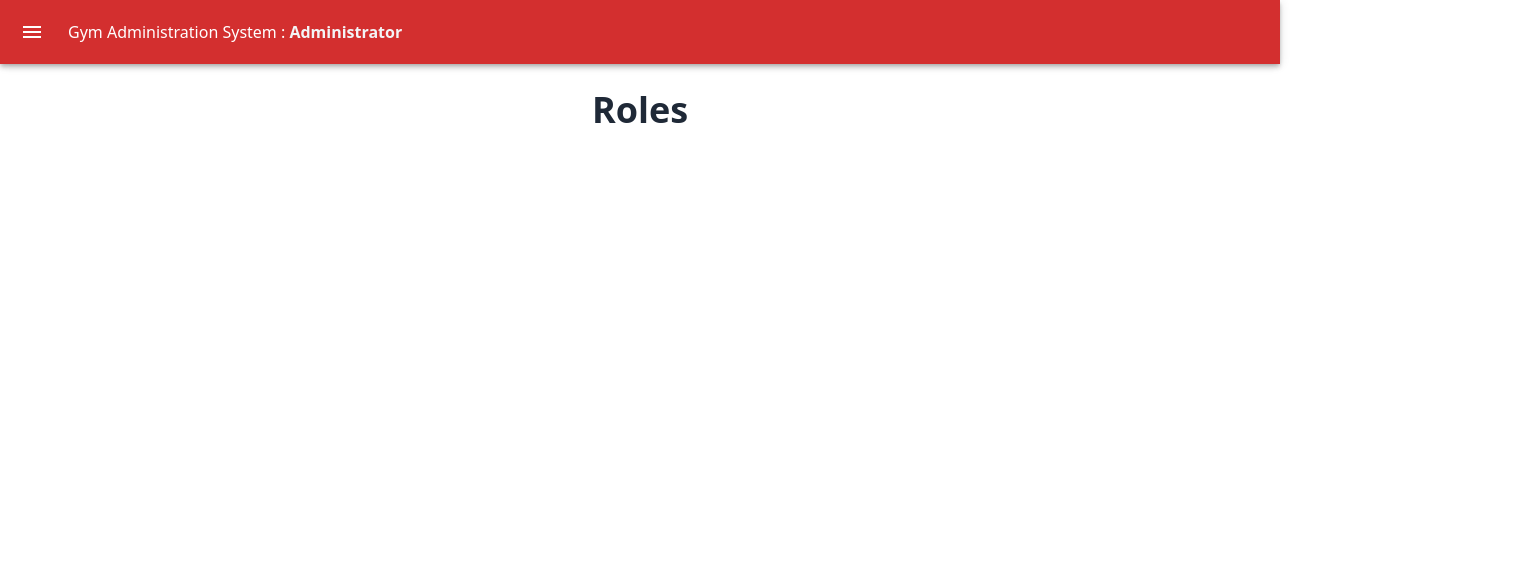
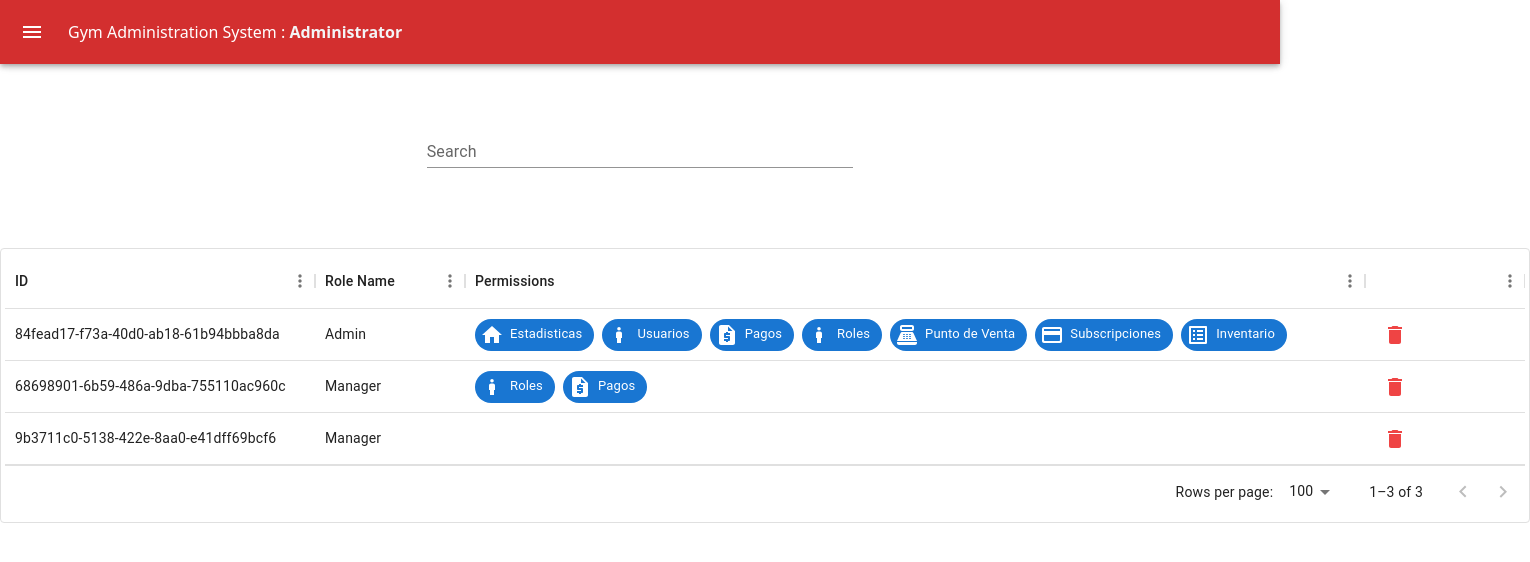
Before and after one commit to miguel-resource/gym-administration, a Next.js app: page /roles in a window 1280 px wide. Shown: the top 562 px of the page, 1530 px wide, since content can reach past the window. Built offline with nearby package versions, Linux system fonts and the light colour scheme.

Commit message:
[ADD] action buttons

```diff
--- /dev/null
+++ b/components/common/ActionButtons.tsx
@@ -0,0 +1,65 @@
+import { SpeedDial, SpeedDialAction, SpeedDialIcon } from "@mui/material";
+import Panel from "../home/Panel";
+import DeleteIcon from "@mui/icons-material/Delete";
+import { useCart } from "react-use-cart";
+
+type Props = {
+  actions?: any[];
+};
+
+const ActionButtons = ({ actions }: Props) => {
+  const { emptyCart } = useCart();
+
+  return (
+    <SpeedDial
+      ariaLabel="SpeedDial basic example"
+      // slot="
+      sx={{
+        position: "fixed",
+        bottom: 16,
+        right: 16,
+        "& .MuiFab-primary": {
+          backgroundColor: "#F87171",
+          "&:hover": {
+            backgroundColor: "#FFB8B8",
+          },
+        },
+      }}
+      icon={
+        <SpeedDialIcon
+          sx={{ color: "white", "&:hover": { color: "#F87171" } }}
+        />
+      }
+    >
+      {actions ? (
+        actions.map((action) => (
+          <SpeedDialAction
+            key={action.name}
+            icon={action.icon}
+            tooltipTitle={action.name}
+            onClick={action.action}
+          />
+        ))
+      ) : (
+        <SpeedDialAction
+          sx={{ backgroundColor: "#F87171" }}
+          tooltipTitle="Delete all products"
+          icon={
+            <DeleteIcon
+              sx={{
+                color: "#F87171",
+                "&:hover": { color: "#F87171" },
+              }}
+            />
+          }
+          onClick={() => {
+            console.log("Delete all products");
+            emptyCart();
+          }}
+        />
+      )}
+    </SpeedDial>
+  );
+};
+
+export default ActionButtons;
--- a/pages/pos/index.tsx
+++ b/pages/pos/index.tsx
@@ -2,25 +2,26 @@ import CommonLayout from "@/components/common/CommonLayout";
 import TableData from "@/components/common/TableData";
 import Tabs from "@/components/pos/Tabs";
 import { faker } from "@faker-js/faker";
-import {
-  IconButton,
-  SpeedDial,
-  SpeedDialAction,
-  SpeedDialIcon,
-} from "@mui/material";
+import { IconButton } from "@mui/material";
 import { GridColDef } from "@mui/x-data-grid";
 import { lazy, useEffect, useState } from "react";
-import { CartProvider, useCart } from "react-use-cart";
+import { useCart } from "react-use-cart";
 import DeleteIcon from "@mui/icons-material/Delete";
 import SubscriptionSection from "@/components/pos/SubscriptionSection";
+import ActionButtons from "@/components/common/ActionButtons";
+import FileCopyIcon from "@mui/icons-material/FileCopyOutlined";
+import SaveIcon from "@mui/icons-material/Save";
+import PrintIcon from "@mui/icons-material/Print";
+import ShareIcon from "@mui/icons-material/Share";
 
 const ProductForm = lazy(() => import("@/components/pos/ProductsForm"));
 
 const POS = () => {
   const [value, setValue] = useState(0);
-  const { items } = useCart();
+  const { emptyCart } = useCart();
   const [products, setProducts] = useState([] as any[]);
   const [openModal, setOpenModal] = useState<boolean>(false);
+
   const columns: GridColDef[] = [
     { field: "name", headerName: "Name", width: 300 },
     {
@@ -72,7 +73,6 @@ const POS = () => {
 
   return (
     <CommonLayout>
-      <CartProvider>
       <div className="flex flex-col items-center justify-center w-full h-full mt-24">
         <Tabs value={value} setValue={setValue} />
         <div className="w-full h-full bg-white rounded-md ">
@@ -90,33 +90,9 @@ const POS = () => {
           )}
           {value === 1 && <SubscriptionSection />}
         </div>
-          <SpeedDial
-            ariaLabel="SpeedDial basic example"
-            // slot="
-            sx={{
-              position: "fixed",
-              bottom: 16,
-              right: 16,
-              "& .MuiFab-primary": {
-                backgroundColor: "#F87171",
-                '&:hover': {
-                  backgroundColor: "#FFB8B8",
-                },
-              },
-            }}
-            icon={<SpeedDialIcon className="text-red-900 hover:text-white " />}
-          >
-            <SpeedDialAction
-              key="Add Product"
-              icon={<SpeedDialIcon />}
-              tooltipTitle="Add Product"
-              onClick={() => {
-                setOpenModal(true);
-              }}
-            />
-          </SpeedDial>
+
+        <ActionButtons  />
       </div>
-      </CartProvider>
     </CommonLayout>
   );
 };
--- a/pages/roles/index.tsx
+++ b/pages/roles/index.tsx
@@ -1,14 +1,150 @@
 import CommonLayout from "@/components/common/CommonLayout";
+import NoData from "@/components/common/NoData";
+import SearchData from "@/components/common/SearchData";
+import TableData from "@/components/common/TableData";
+import LocalDrinkIcon from "@mui/icons-material/LocalDrink";
+import FitnessCenterIcon from "@mui/icons-material/FitnessCenter";
+import DeleteIcon from "@mui/icons-material/Delete";
+import { faker } from "@faker-js/faker";
+import { Chip, IconButton } from "@mui/material";
+import { GridColDef } from "@mui/x-data-grid";
+import { useEffect, useState } from "react";
+import MenuIcon from "@mui/icons-material/Menu";
+import ArrowBackIosIcon from "@mui/icons-material/ArrowBackIos";
+import HomeIcon from "@mui/icons-material/Home";
+import RememberMeOutlinedIcon from "@mui/icons-material/RememberMeOutlined";
+import PointOfSaleOutlinedIcon from "@mui/icons-material/PointOfSaleOutlined";
+import CreditCardRoundedIcon from "@mui/icons-material/CreditCardRounded";
+import AddCircleIcon from '@mui/icons-material/AddCircle';
+import BoyIcon from '@mui/icons-material/Boy';
+import ListAltIcon from "@mui/icons-material/ListAlt";
+import RequestQuoteIcon from "@mui/icons-material/RequestQuote";
 
 const Roles = () => {
+  const [data, setData] = useState<any[]>([]);
+  const [displayData, setDisplayData] = useState<any[]>([]);
+  const [openModal, setOpenModal] = useState<boolean>(false);
+
+  const columns: GridColDef[] = [
+    { field: "id", headerName: "ID", width: 310 },
+    { field: "roleName", headerName: "Role Name", width: 150 },
+    {
+      field: "permissions",
+      headerName: "Permissions",
+      width: 900,
+      maxWidth: 900,
+      hideable: false,
+      renderCell: (params) => {
+        return params.value.map((permission: string, index: number) => (
+          <Chip
+            key={index}
+            label={permission}
+            color={
+              permission === "Supplement"
+                ? "success"
+                : permission === "Equipment"
+                ? "warning"
+                : "primary"
+            }
+            className="text-white p-1 mr-2"
+            icon={
+              permission === "Estadisticas" ? (
+                <HomeIcon/>
+              ) : permission === "Punto de Venta" ? (
+                <PointOfSaleOutlinedIcon />
+              ) : permission === "Inventario" ? (
+                <ListAltIcon />
+              ) : permission === "Roles" ? (
+                <BoyIcon />
+              ) : permission === "Usuarios" ? (
+                <BoyIcon />
+              ) : permission === "Pagos" ? (
+                <RequestQuoteIcon />
+              ) : permission === "Subscripciones" ? (
+                <CreditCardRoundedIcon />
+              ) : (
+                <RememberMeOutlinedIcon />
+              )
+            }
+
+
+          />
+        ));
+      }
+    },
+    {
+      field: "action",
+      headerName: "",
+      sortable: false,
+      width: 160,
+      filterable: false,
+      hideable: false,
+      renderCell: () => (
+        <>
+          <IconButton onClick={() => setOpenModal(true)}>
+            <DeleteIcon className="text-red-500" />
+          </IconButton>
+        </>
+      ),
+    },
+  ];
+
+  const generateData = () => {
+    return {
+      id: faker.string.uuid(),
+      roleName: faker.helpers.shuffle([
+        "Admin",
+        "Manager",
+        "Employee",
+
+      ])[0],
+      permissions: faker.helpers.shuffle([
+        "Estadisticas",
+        "Punto de Venta",
+        "Inventario",
+        "Roles",
+        "Usuarios",
+        "Pagos",
+        "Subscripciones",
+      ]).slice(0, faker.number.int(7)),
+      price: faker.commerce.price(),
+      type: faker.helpers.shuffle(["Supplement", "Equipment", "Clothing"])[0],
+      inventory: faker.number.int(100),
+    };
+  };
+
+  const rows = faker.helpers.multiple(generateData, {
+    count: 3
+  });
+
+  useEffect(() => {
+    setDisplayData(rows);
+    setData(rows);
+  }, []);
+
   return (
     <CommonLayout>
-      <div className="container flex flex-col items-center justify-center mx-auto">
-        <h1
-            className="text-4xl font-bold text-center text-gray-800"
-            style={{ marginTop: "90px" }}
-        >Roles</h1>
-      </div>
+      <section className="flex flex-col items-center mt-20 justify-center w-full">
+        <div className="flex justify-center gap-4 items-center w-full mt-10">
+          <SearchData
+            data={data}
+            setDisplayData={setDisplayData}
+            columnsForSearch={columns}
+          />
+
+        </div>
+
+        {displayData.length > 0 ? (
+          <TableData
+            columns={columns}
+            rows={displayData}
+            openModal={openModal}
+            setOpenModal={setOpenModal}
+          />
+        ) : (
+          <NoData />
+        )}
+      </section>
     </CommonLayout>
   );
 };
```
Also changed, not shown: components/common/CommonLayout.tsx (+10 -3 lines). Lines whose indentation alone changed are shown as unchanged.
